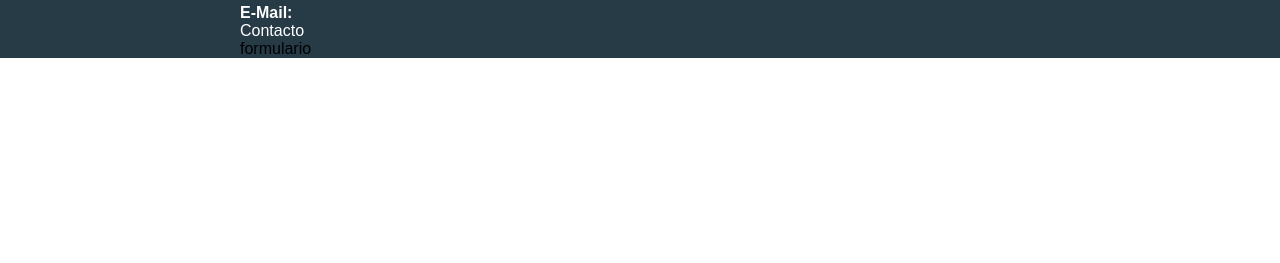
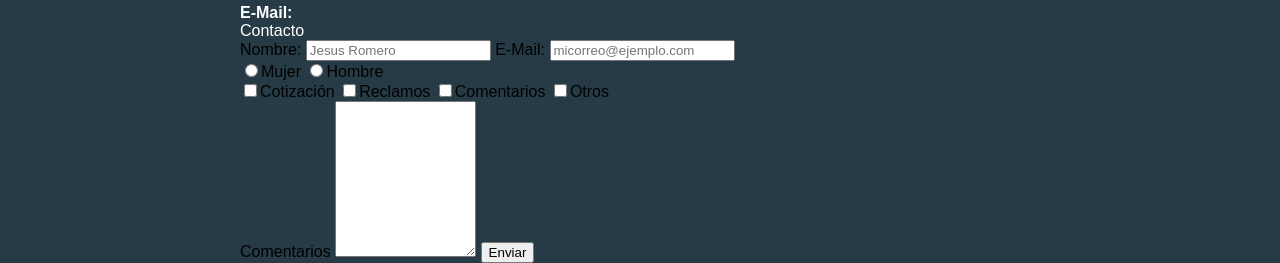
Before and after one commit to platzi-courses/dwo-invie, a plain HTML site: page index.html in a window 1280 px wide. Shown: the part 1166-1429 px from the top of the page. Before the commit the page ends 1224 px from the top, so only its background shows below. Drawn offline with Linux system fonts and the light colour scheme; a web font is replaced by a local one.

Commit message:
Se creó el formulario de invie y se hicieron todas las cajas necesarias para enviar el formulario al Backend

```diff
--- a/index.html
+++ b/index.html
@@ -60,9 +60,39 @@
                     <a href="tel:+529993451230"><strong>Teléfono: </strong><span>9993451230</span></a>
                     <a href="mailto:contacto@invie.com"><strong>E-Mail: </strong><span>Contacto</span></a>
                 </div>
-                <div>
-                    formulario
-                </div>
+                <form class="formulario">
+                    <label for="nombre">Nombre:</label>
+                    <input type="text" required placeholder="Jesus Romero" id="nombre" name="nombre"/>
+                    <label for="email">E-Mail:</label>
+                    <input type="email" required placeholder="micorreo@ejemplo.com" id="email" name="email"/>
+                    <div class="sexo">
+                        <label for="mujer">
+                            <input type="radio" id="mujer" name="sexo" value="mujer">Mujer
+                        </label>
+                        <label for="hombre">
+                            <input type="radio" id="hombre" name="sexo" value="hombre">Hombre
+                        </label>
+                    </div>
+                    <div class="intereses">
+                        <label for="cotizacion">
+                            <input type="checkbox" id="cotizacion" name="intereses" value="cotizacion">Cotización
+                        </label>
+                        <label for="reclamos">
+                            <input type="checkbox" id="reclamos" name="intereses" value="reclamos">Reclamos
+                        </label>
+                        <label for="comentarios">
+                            <input type="checkbox" id="comentarios" name="intereses" value="comentarios">Comentarios
+                        </label>
+                        <label for="otros">
+                            <input type="checkbox" id="otros" name="intereses" value="otros">Otros
+                        </label>
+                    </div>
+                    <div>
+                        <label for="comentarios">Comentarios</label>
+                        <textarea name="comentarios" id="comentarios" rows="10" cols="15"></textarea>
+                        <input type="submit" name="" value="Enviar"/>
+                    </div>
+                </form>
             </div>
         </footer>
     </body>
```
